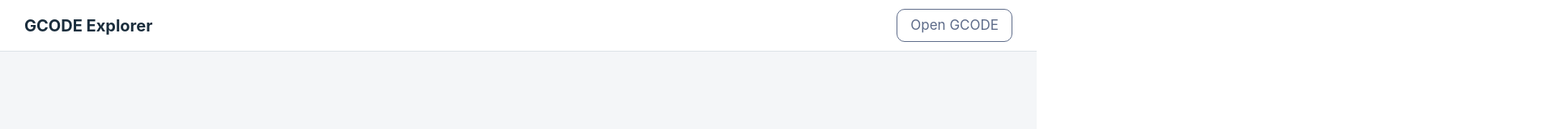
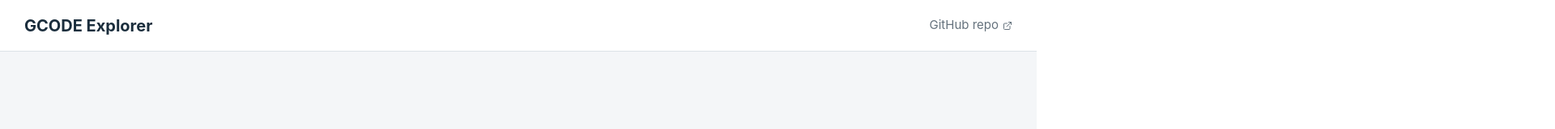
Before and after one commit to jarednipper/gcode-explorer, a Vue app: page / in a window 1280 px wide. Shown: the top 160 px of the page at 81% size, 1920 px wide, since content can reach past the window. Built offline with nearby package versions, Linux system fonts and the light colour scheme.

Commit message:
add link to repo

```diff
--- a/src/App.vue
+++ b/src/App.vue
@@ -9,6 +9,7 @@ import {
   watchEffect,
 } from 'vue'
 import {
+  ExternalLink,
   LayersArrowDown,
   LayersArrowUp,
   Pause,
@@ -553,13 +554,14 @@ function handleDragLeave(event: DragEvent): void {
         <span v-if="fileName" class="file-name" :title="fileName">{{
           fileName
         }}</span>
-        <button
-          class="secondary outline open-button"
-          type="button"
-          @click="openFilePicker"
+        <a
+          class="repository-link"
+          href="https://github.com/jarednipper/gcode-explorer"
+          target="_blank"
         >
-          Open GCODE
-        </button>
+          GitHub repo
+          <ExternalLink :size="12" aria-hidden="true" />
+        </a>
         <label class="visually-hidden" for="gcode-file"
           >Choose a GCODE file</label
         >
--- a/src/style.css
+++ b/src/style.css
@@ -62,12 +62,19 @@ button {
   gap: 0.75rem;
 }
 
-.open-button {
+.repository-link {
+  display: inline-flex;
   flex: 0 0 auto;
-  margin-bottom: 0;
-  padding: 0.45rem 0.8rem;
-  font-size: 0.85rem;
-  line-height: 1.2;
+  align-items: center;
+  gap: 0.25rem;
+  color: #65727d;
+  font-size: 0.75rem;
+  text-decoration: none;
+}
+
+.repository-link:hover {
+  color: #53616c;
+  text-decoration: underline;
 }
 
 .file-name {
@@ -596,10 +603,6 @@ button {
     max-width: 24vw;
   }
 
-  .open-button {
-    padding-inline: 0.6rem;
-  }
-
   .workspace {
     padding: 0.8rem 0.8rem 0.35rem;
   }
```
